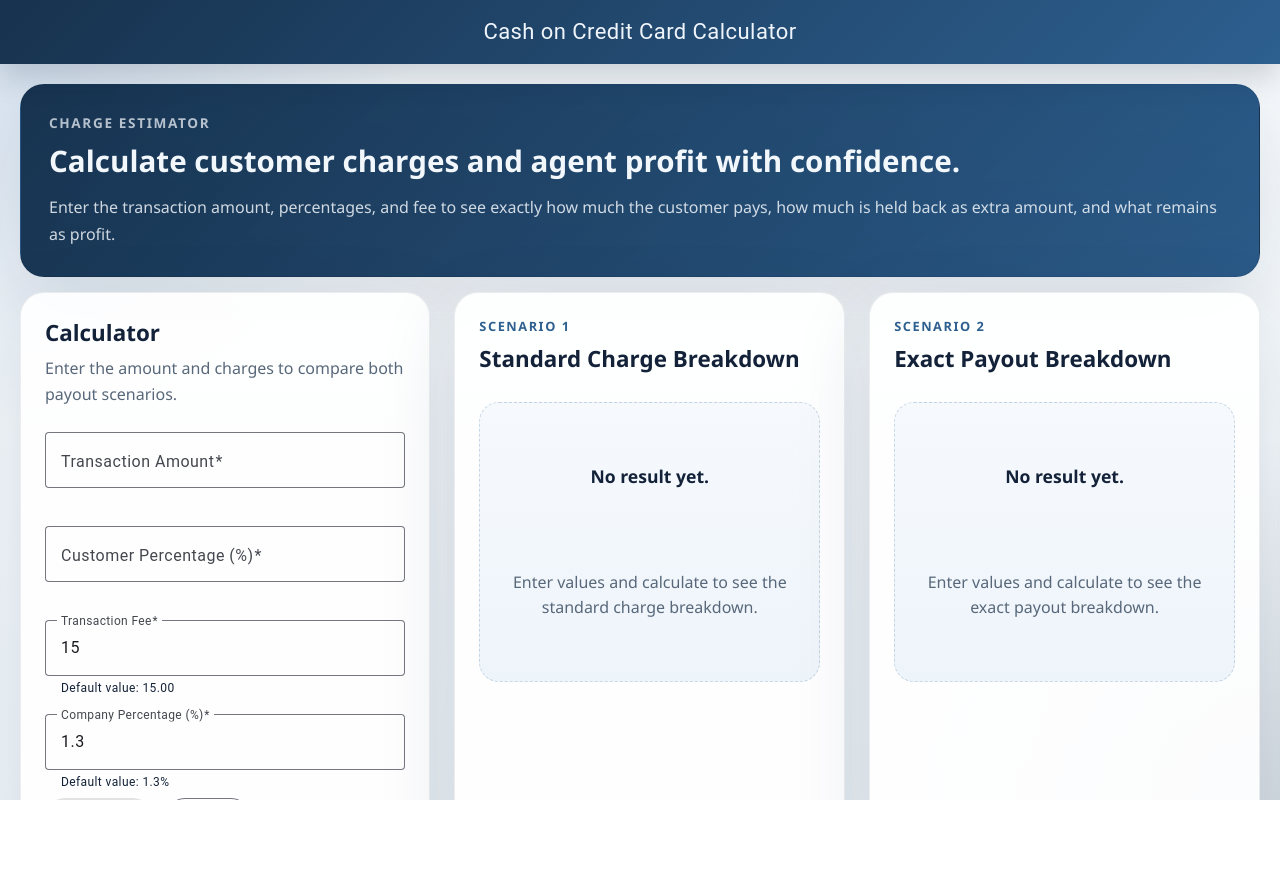
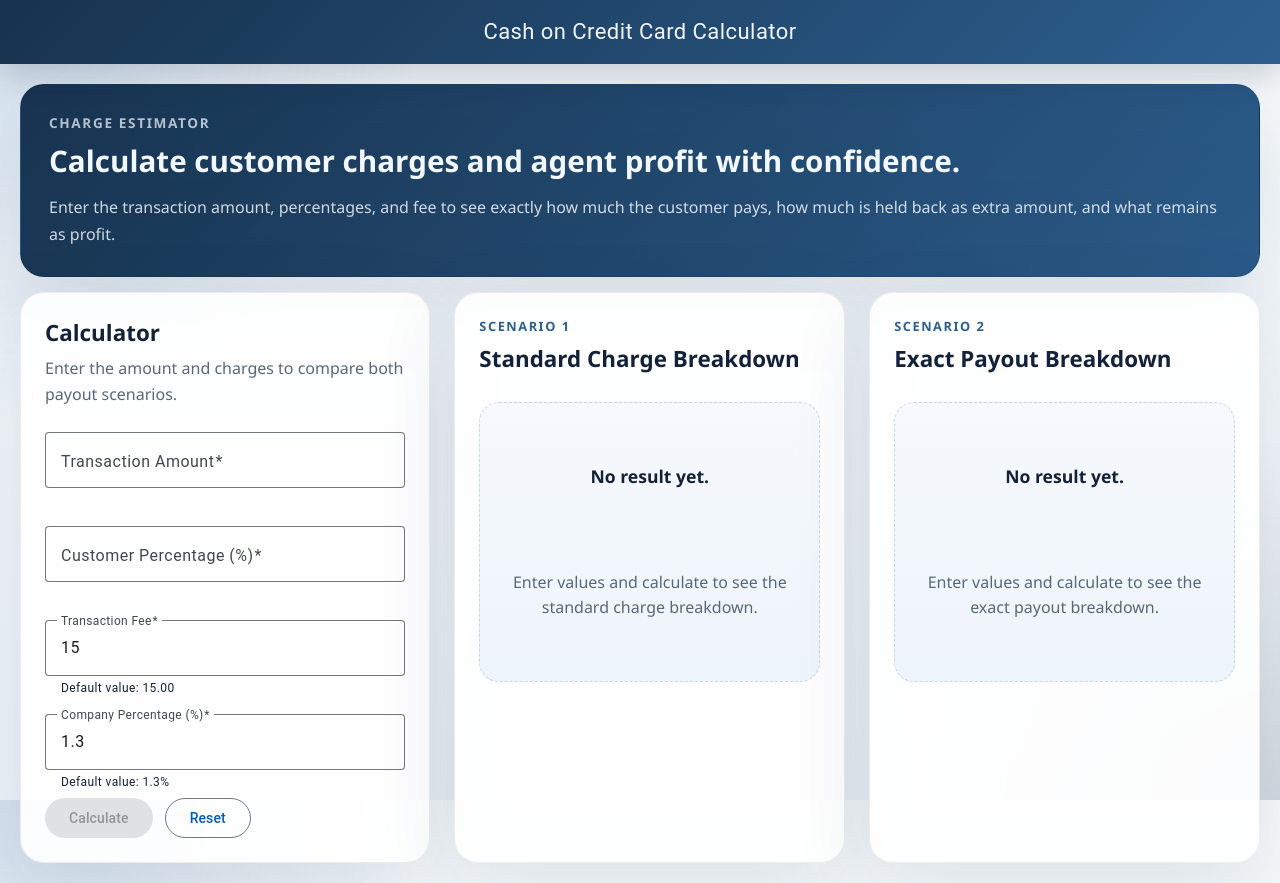
Before and after one commit to AyushGaikwad696/Cash-on-Credit-Card-Calculator, an Angular app: page /calculator in a window 1280 px wide. Before the commit the page ends 800 px from the top, so only its background shows below. Built offline with nearby package versions, Linux system fonts and the light colour scheme.

Commit message:
Overflow changes for chrome browser

```diff
--- a/src/app/features/calculator/calculator.component.css
+++ b/src/app/features/calculator/calculator.component.css
@@ -8,10 +8,8 @@
 
 .calculator-shell {
   min-height: 100vh;
-  height: 95vh;
   display: flex;
   flex-direction: column;
-  overflow-y: auto;
 }
 
 /* --------------------------------------------------------------------------
@@ -39,7 +37,7 @@
   display: grid;
   gap: 15px;
   padding: 20px;
-  overflow-y: auto;
+  /* overflow-y: auto; */
   scroll-behavior: smooth;
   -webkit-overflow-scrolling: touch;
   flex: 1;
```
